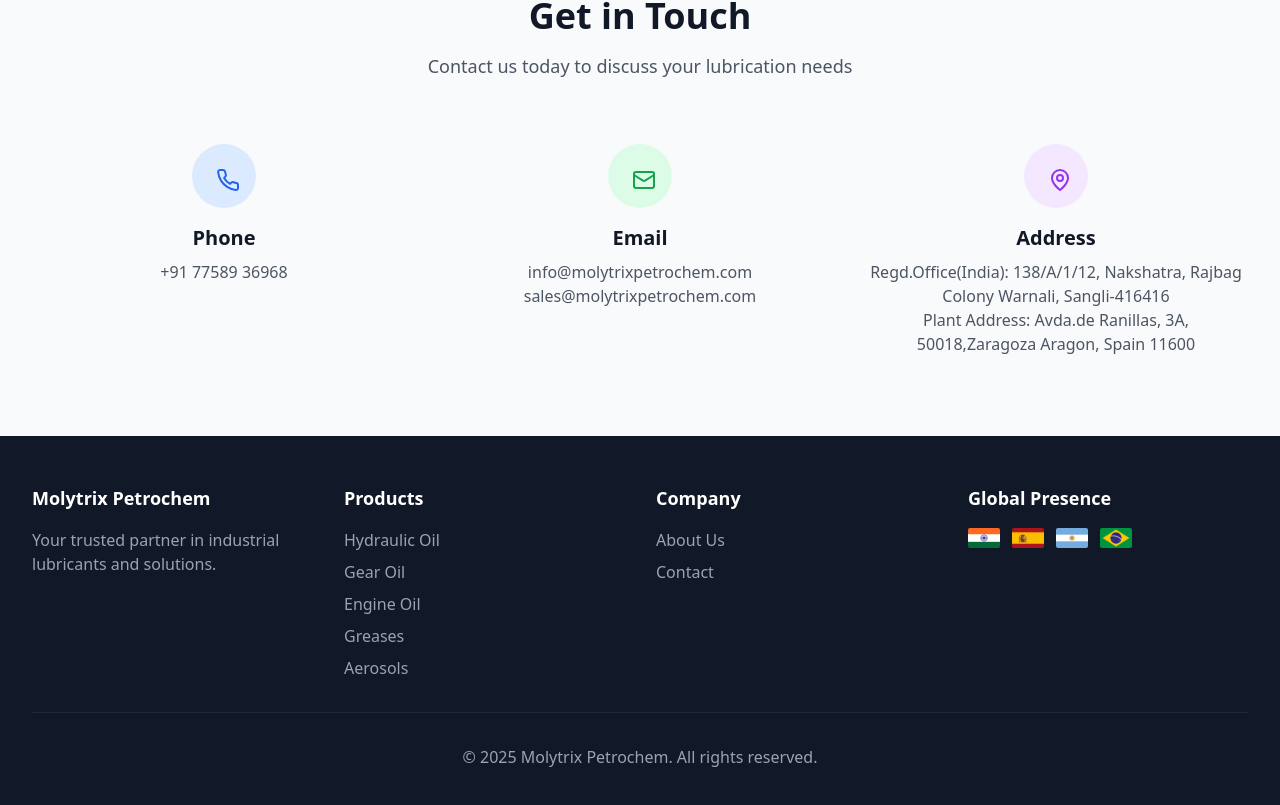
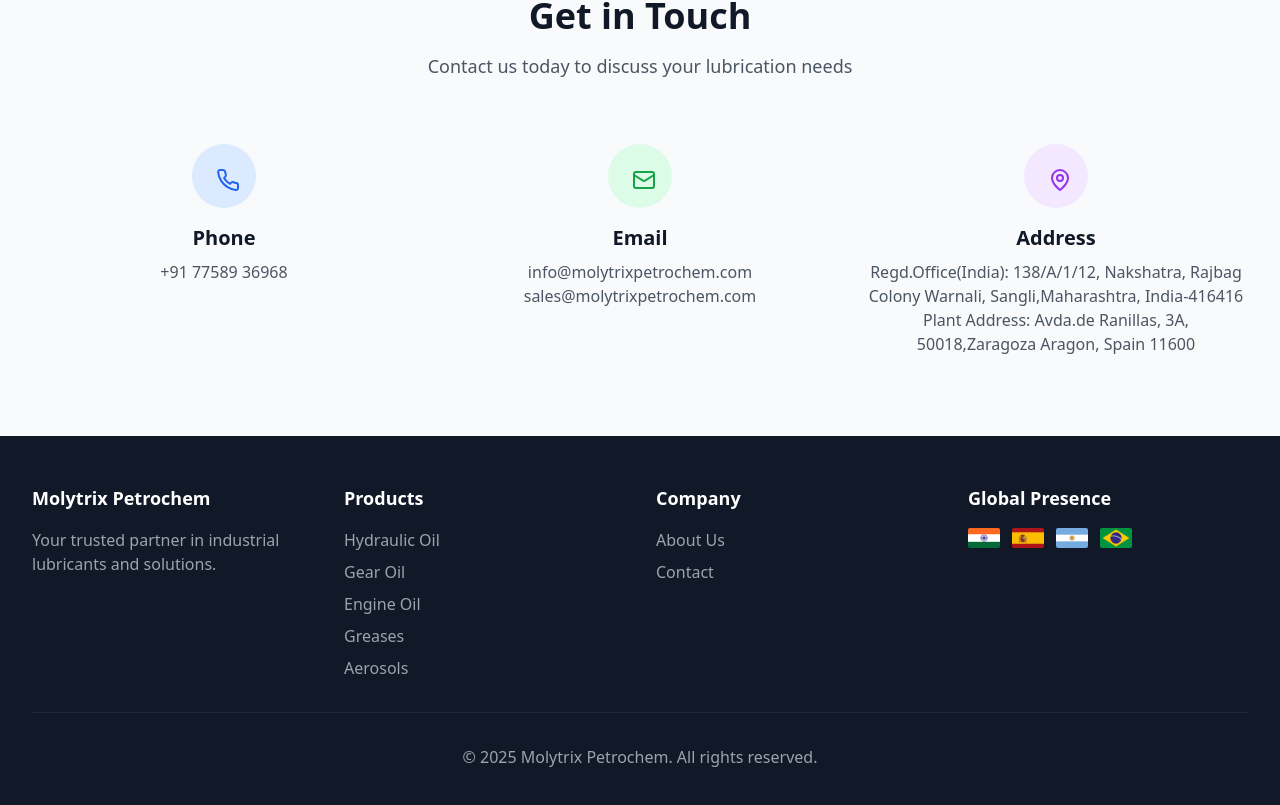
Before and after one commit to akashdeepsingh283/MOLYTRIX, a React (Vite) app in the folder frontend/: page / in a window 1280 px wide. Shown: the part 3082-3887 px from the top of the page. Built offline with nearby package versions, Linux system fonts and the light colour scheme; no server answers.

Commit message:
Update HomePage.jsx

```diff
--- a/frontend/src/pages/HomePage.jsx
+++ b/frontend/src/pages/HomePage.jsx
@@ -325,7 +325,7 @@ const HomePage = () => {
               <h3 className="text-xl font-semibold text-gray-900 mb-2">Address</h3>
               <p className="text-gray-600">
                 Regd.Office(India):
-                138/A/1/12, Nakshatra, Rajbag Colony Warnali, Sangli-416416
+                138/A/1/12, Nakshatra, Rajbag Colony Warnali, Sangli,Maharashtra, India-416416
                 <br />
                 Plant Address:
                 Avda.de Ranillas, 3A, 50018,Zaragoza Aragon, Spain 11600
```
